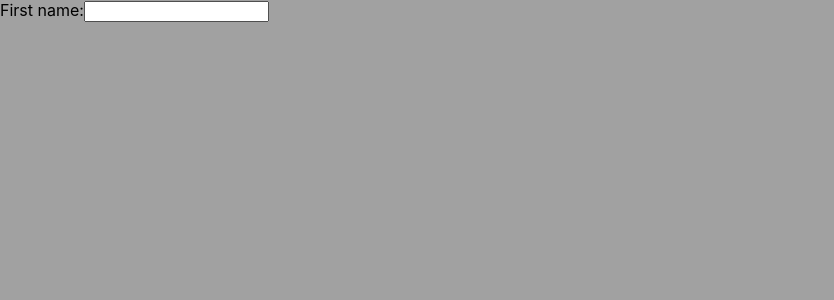
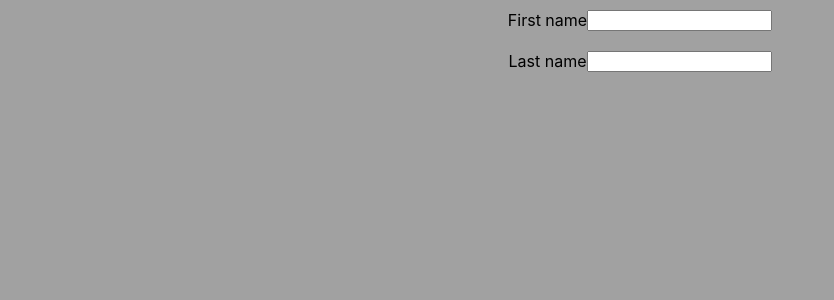
Before and after one commit to yuyangyyy/pokefight, a React (Create React App) app: page / in a window 1280 px wide. Shown: the top 300 px of the page, without its empty margins (0-834 px from the left). Built offline with nearby package versions, Linux system fonts and the light colour scheme.

Commit message:
18-Form add last name text area

```diff
--- a/src/App.js
+++ b/src/App.js
@@ -6,7 +6,8 @@ class App extends React.Component {
   render() {
     return (
       <div>
-        <Form />
+        <Form name="First name" />
+        <Form name="Last name" />
       </div>
     );
   }
--- a/src/component/Form.css
+++ b/src/component/Form.css
@@ -1,7 +1,5 @@
 .form {
-  background-color: #a1a1a1;
-  @font-face {
-    font-family: "baloo";
-    src: url("https://fonts.google.com/specimen/Baloo+Paaji+2");
-  }
+  display: flex;
+  justify-content: center;
+  padding: 10px;
 }
--- a/src/component/Form.js
+++ b/src/component/Form.js
@@ -5,23 +5,23 @@ class Form extends React.Component {
   constructor(props) {
     super(props);
     this.state = {
-      firstName: "",
+      name: "",
     };
     this.changeName = this.changeName.bind(this);
   }
   changeName(event) {
-    this.setState({ firstName: event.target.value });
+    this.setState({ name: event.target.value });
   }
 
   render() {
     return (
       <form className="form">
-        <label htmlFor="name">First name:</label>
+        <label htmlFor="name">{this.props.name}</label>
         <input
           id="name"
           name="name"
           type="text"
-          value={this.state.firstName}
+          value={this.state.name}
           onChange={this.changeName}
         />
       </form>
```
